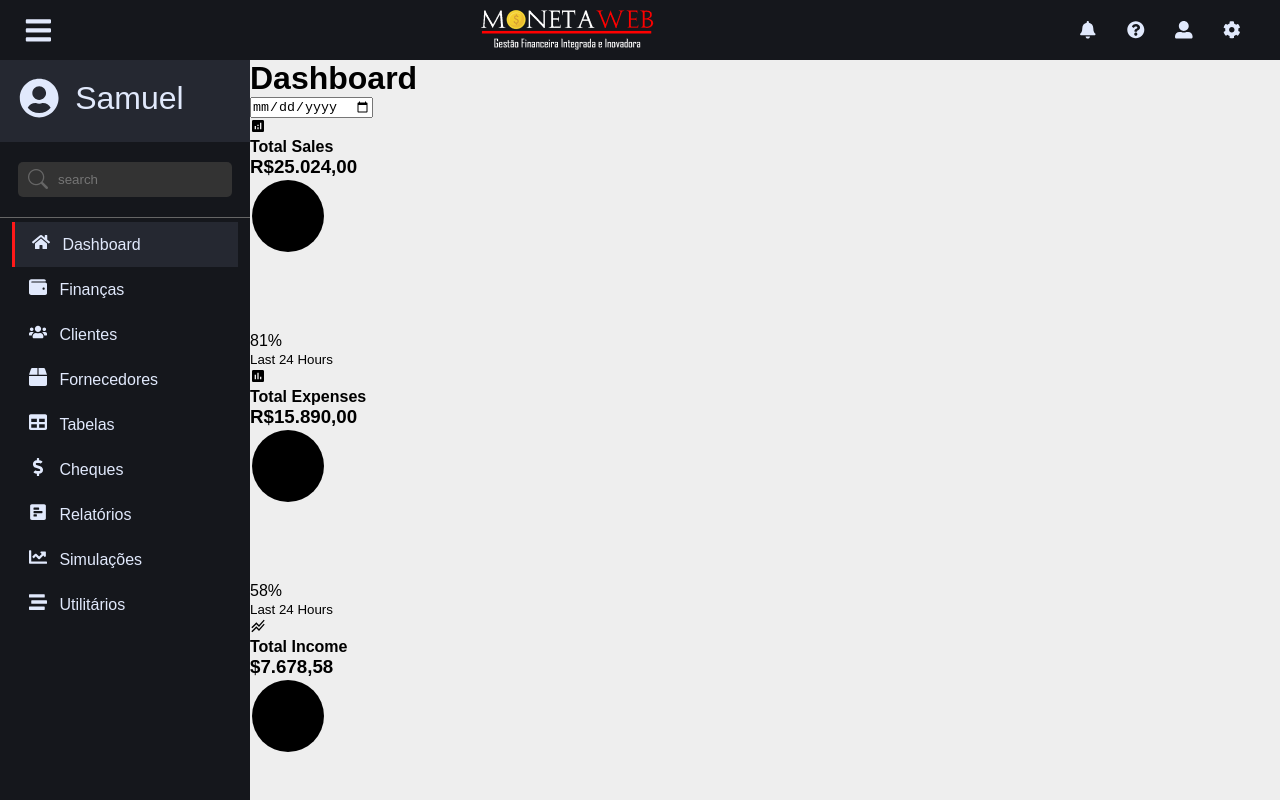
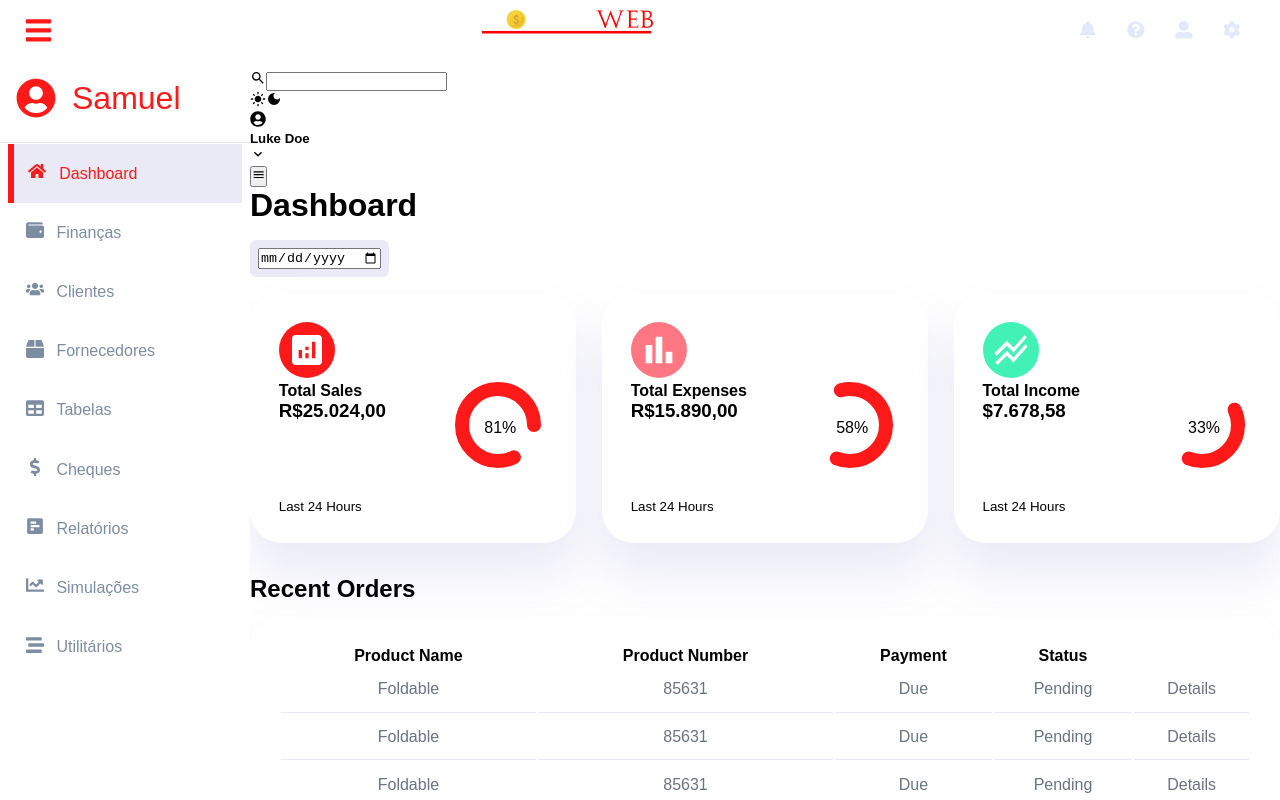
Before and after one commit to liviocandman/Moneta, a React (Vite) app: page / in a window 1280 px wide. Shown: the top 800 px of the page. Built offline with nearby package versions, Linux system fonts and the light colour scheme.

Commit message:
in progress

```diff
--- a/src/App.css
+++ b/src/App.css
@@ -1,3 +1,28 @@
+/* ----------- ROOT VARIABLE -----------*/
+:root {
+  --color-primary: #FF1919;
+  --color-danger: #ff7782;
+  --color-success: #41f1b6;
+  --color-warning: #ffbb55;
+  --color-white: #fff;
+  --color-info-dark: #7d8da1;
+  --color-info-light: #dce1eb;
+  --color-dark: #363949;
+  --color-light: rgba(132, 139, 200, 0.18);
+  --color-dark-variant: #677483;
+  --color-background: #f6f6f9;
+
+  --card-border-radius: 2rem;
+  --border-radius-1: 0.4rem;
+  --border-radius-2: 0.8rem;
+  --border-radius-3: 1.2rem;
+
+  --card-padding: 1.8rem;
+  --padding-1: 1.2rem;
+
+  --box-shadow: 0 2rem 3rem var(--color-light);
+}
+
 *{
   margin: 0;
   padding: 0;
@@ -10,14 +35,14 @@ li{
   list-style: none;
 }
 body{
-  background-color: #eee;
+  background-color: --color-background;
   font-family: 'Nunito Sans', sans-serif;
 }
 
 
 /* width */
 ::-webkit-scrollbar {
-  width: 1px;
+  width: 3px;
 
 }
 
@@ -42,7 +67,7 @@ body{
 }
 
 .nav {
-  background: #15171c;
+  background: var(--color-white);
   height: 60px;
   display: flex;
   justify-content: space-between;
@@ -50,8 +75,8 @@ body{
   top: 0;
   left: 0;
   width: 100%;
-  position: relative;
-  transition: 0.5s;
+  position: fixed;
+  transition: all 300ms ease;
 }
 .nav .nav_logo{
   margin-left: 1rem;
@@ -75,13 +100,14 @@ body{
 }
 .side-menu{
   position: fixed;
-  background: #15171c;
+  background: var(--color-white);
   width: 250px;
   height: 100vh;
   box-sizing: border-box;
   padding:  0;
   transition: width .2s ease-in;
   overflow-y: scroll;
+  top: 60px;
 
 }
 
@@ -91,7 +117,7 @@ body{
 
 .nav .toggle-menu-btn{
   font-size: 1.8rem;
-  color:#e1e9fc;
+  color: var(--color-primary);
   display: flex;
   margin-left: 1.5rem;
   height: 60px;
@@ -100,7 +126,7 @@ body{
 }
 
 .nav .toggle-menu-btn:hover{
-  color: #FF1919;
+  color: var(--color-info-dark);
 }
 
 .side-menu .top-section{
@@ -111,8 +137,8 @@ body{
     height: 50px;
     text-decoration:none;
     font-size: 30px;
-    background: #252831;
-    color: #e1e9fc;
+
+    color: var(--color-primary);
     cursor: pointer;
     text-decoration:none;
 }
@@ -129,7 +155,7 @@ body{
   height: 40px;
   max-width: 100%;
   max-height: 100%;
-  padding-left: 0.2rem;
+
 }
 .side-menu .top-section .avatar span{
   position: absolute;
@@ -139,6 +165,7 @@ body{
   transition: opacity .2s ease-in;
   font-size: 2rem;
   padding-left: 1rem;
+  font-weight: 500;
 }
 .side-menu.inactive .top-section .avatar span{
   opacity: 0;
@@ -146,59 +173,34 @@ body{
   height: 0;
   overflow: hidden;
 }
-.side-menu .search-controller{
-  color: #fff;
-  position: relative;
-  margin: 18px;
-}
-.side-menu .search-controller .search-btn{
-  width: 40px;
-  height: 35px;
-  position: absolute;
-  background: transparent;
-  border: 0;
-  font-size: 20px;
-  color: #666;
-}
-.side-menu .search-controller input[type=text]{
-  border: 0;
-  outline: none;
-  height: 35px;
-  background: #333;
-  border-radius: 5px;
-  display: block;
-  margin: 20px 0;
-  width: 100%;
-  box-sizing: border-box;
-  padding-left: 40px;
-  color: #666;
-}
+
 .side-menu .main-menu .menu-item{
-  color: #e1e9fc;
+  color: var(--color-info-dark);
   text-decoration: none;
   display: flex;
   font-size: 1rem;
   cursor: pointer;
-  padding:15px;
-  height: 15px;
-  transition: all 0.5s;
+  margin: 0 0.5rem;
+  height: 3.7rem;
+  transition: all 300ms ease;
   align-items: center;
-  margin: 0 ;
-
-  margin: 0 12px;
-
 }
 
 .side-menu .main-menu .menu-item.active{
-  background: #252831;
-  border-left: 3px solid #FF1919;
+  background: var(--color-light);
+  color: var(--color-primary);
+  border-left: 6px solid var(--color-primary);
 }
-.side-menu .main-menu .menu-item:hover{
-  background: #252831;
+.side-menu .main-menu .menu-item.active .menu-icon{
+  margin-left: 0.9rem;
+}
+
+.side-menu .main-menu .menu-item:hover .menu-icon{
+  margin-left: calc(1.8rem - 3px);
 }
 
 .side-menu .main-menu{
-  height: 100vh;
+  height: 80%;
   overflow-y: scroll;
 }
 /* not required any more */
@@ -209,11 +211,13 @@ body{
 .side-menu .main-menu .menu-item .menu-icon{
   display: inline-block;
   font-size: 18px;
-  margin-left: 0.1rem;
+  margin-left: 1.1rem;
+  transition: all 300ms ease;
 }
 
 .side-menu .main-menu .menu-item span{
   margin-left: 0.8rem;
+  transition: all 300ms ease;
 }
 
 .side-menu.inactive .main-menu .menu-item span, .side-menu.inactive .main-menu .sub-menu span{
@@ -223,28 +227,27 @@ body{
   overflow: hidden;
 }
 
-.side-menu .main-menu .sub-menu-line{
-  margin: 0 15px;
-  border-left: 1px solid #666;
-}
 .side-menu .main-menu .sub-menu{
-  color: #e1e9fc;
+  color: var(--color-info-dark);
   text-decoration: none;
   display: flex;
   font-size: 1rem;
   cursor: pointer;
-  padding:15px;
-  height: 15px;
+  margin: 0 0.5rem;
+  height: 3.7rem;
   transition: all 0.5s;
   align-items: center;
+  background: #f2f2f2;
 }
 
 .side-menu .main-menu .sub-menu.active{
-  background: #252831;
-  border-left: 3px solid #FF1919;
+  background: var(--color-light);
+  color: var(--color-primary);
+  border-left: 6px solid var(--color-primary);
+
 }
-.side-menu .main-menu .sub-menu:hover{
-  background: #252831;
+.side-menu .main-menu .sub-menu:hover .menu-icon{
+  margin-left: calc(1.8rem - 3px);
 }
 
 .side-menu .main-menu .sub-menu span{
@@ -253,16 +256,14 @@ body{
 
 
 .side-menu .main-menu .sub-menu .menu-icon{
-  margin-left: 0.8rem;
+  margin-left: 1.8rem;
 }
 .side-menu.inactive .main-menu .sub-menu .menu-icon{
-  margin-left: 0;
+  margin-left: 1.5rem;
 }
 .divider {
   height: 1px;
-  border-top: solid 1px #666;
-  margin-bottom: 3px;
-
+  border-top: solid 1px var(--color-light);
 }
 .container{
   margin-left: 250px;
--- a/src/components/layout/Navbar.jsx
+++ b/src/components/layout/Navbar.jsx
@@ -1,16 +1,33 @@
+import * as MdIcons from 'react-icons/md'
+import * as FaIcons from 'react-icons/fa'
+import { NavLink } from "react-router-dom";
 
 const Navbar = () => {
   return (
     <>
+      <div className='navbar'>
+        <div className="search-bar">
+          <MdIcons.MdSearch />
+          <input type="search" />
+        </div>
+        <div className="profile-area">
+          <div className="theme-btn">
+            <MdIcons.MdLightMode />
+            <MdIcons.MdDarkMode />
+          </div>
+          <div className="profile">
+            <div className="profile-photo">
+              <FaIcons.FaUserCircle />
+            </div>
+            <h5>Luke Doe</h5>
+            <MdIcons.MdExpandMore />
+          </div>
+          <button id="menu-btn">
+            <MdIcons.MdMenu />
+          </button>
 
-            <div className="nav">
-
-                <div className="nav-logo">
-
-                </div>
-                <div>asoiasfu</div>
-            </div>
-
+        </div>
+      </div>
     </>
   )
 }
--- a/src/components/pages/ClientesAdicionar.jsx
+++ b/src/components/pages/ClientesAdicionar.jsx
@@ -1,7 +1,7 @@
 
 const ClientesAdicionar = () => {
   return (
-    <div>ClientesAdicionar</div>
+    <div className="main">ClientesAdicionar</div>
   )
 }
 
--- a/src/components/pages/ClientesLista.jsx
+++ b/src/components/pages/ClientesLista.jsx
@@ -1,7 +1,7 @@
 
 const ClientesLista = () => {
   return (
-    <div>ClientesLista</div>
+    <div className="main">ClientesLista</div>
   )
 }
 
--- a/src/components/pages/Dashboard.css
+++ b/src/components/pages/Dashboard.css
@@ -1,29 +1,137 @@
-/* ----------- ROOT VARIABLE -----------*/
-:root {
-    --color-success: #41f1b6;
-    --color-warning: #ffbb55;
-    --color-white: #fff;
-    --color-info-dark: #7d8da1;
-    --color-info-light: #dce1eb;
-    --color-dark: #363949;
-    --color-light: rgba(132, 139, 200, 0.18);
-    --color-dark-variant: #677483;
-    --color-background: #f6f6f9;
 
-    --card-border-radius: 2rem;
-    --border-radius-1: 0.4rem;
-    --border-radius-2: 0.8rem;
-    --border-radius-3: 1.2rem;
 
-    --card-padding: 1.8rem;
-    --padding-1: 1.2rem;
-
-    --box-shadow: 0 2rem 3rem var(--color-light);
+.main {
+    margin-top: 4.4rem;
+}
+.main .date{
+    display: inline-block;
+    background: var(--color-light);
+    border-radius: var(--border-radius-1);
+    margin-top: 1rem;
+    padding: 0.5rem;
+}
+.main .date input[tyoe="date"] {
+    background: transparent;
+    color: var(--color-dark);
 }
 
-.main {
-    margin-top: 1.4rem;
+/* ========== INSIGHTS ========== */
+
+.main .insights {
+    display: grid;
+    grid-template-columns: repeat(3, 1fr);
+    gap: 1.6rem;
 }
-.main.date{
+.main .insights > div {
+    background: var(--color-white);
+    padding: var(--card-padding);
+    border-radius: var(--card-border-radius);
+    margin-top: 1rem;
+    box-shadow: var(--box-shadow);
+    transition: all 300ms ease;
+}
+.main .insights > div:hover {
+    box-shadow:none;
+}
+.main .insights >div .icon-dashboard {
+    background: var(--color-primary);
+    padding: 0.5rem;
+    border-radius: 50%;
+    color: var(--color-white);
+    font-size: 2rem;
+    width: 40px;
+    height: 40px;
+}
+.main .insights >div.expenses .icon-dashboard{
+    background: var(--color-danger);
+}
+.main .insights >div.income .icon-dashboard{
+    background: var(--color-success);
+}
+.main .insights >div .middle {
+    display: flex;
+    align-item: center;
+    justify-content: space-between;
+}
+.main .insights .progress{
+    position: relative;
+    width: 92px;
+    height: 92px;
+    border-radius: 50%;
+}
+.main .insights svg {
+    width: 7rem;
+    height: 7rem;
+}
+.main .insights svg circle {
+    fill: none;
+    stroke: var(--color-primary);
+    stroke-width: 14;
+    stroke-linecap: round;
+    transform: translate(5px, 5px);
+    stroke-dasharray: 110;
+    stroke-dashoffset: 92;
+}
+.main .insights .sales svg circle {
+    stroke-dasharray: 200;
+    stroke-dashoffset: -40;
+}
+.main .insights .expenses svg circle {
+    stroke-dasharray: 90;
+    stroke-dashoffset: 20;
+}
+.main .insights .income svg circle {
+    stroke-dasharray: 140;
+    stroke-dashoffset: 70;
+}
+.main .insights .progress .number{
+    position: absolute;
+    top: 0;
+    left: 0;
+    height: 100%;
+    widht: 100%;
+    display: flex;
+    justify-content: center;
+    align-items: center;
+    margin-left: 1.8rem;
+}
+.main .insights small {
+    margin-top: 1.6rem;
+    display: block;
+}
 
+/* ========== RECENT ORDERS ========== */
+
+.main .recent-orders {
+    margin-top: 2rem;
 }
+.main .recent-orders h2{
+    margin-bottom: 0.8rem;
+}
+.main .recent-orders table{
+    background: var(--color-white);
+    width: 100%;
+    border-radius: var(--card-border-radius);
+    padding: var(--card-padding);
+    text-align: center;
+    box-shadow: var(--box-shadow);
+    transition: all 300ms ease;
+}
+.main .recent-orders table:hover{
+    box-shadow: none;
+}
+.main table tbody td {
+    height: 2.8rem;
+    border-bottom: 1px solid var(--color-light);
+    color: var(--color-dark-variant);
+}
+.main table tbody tr:last-child td{
+    border: none;
+}
+.main .recent-orders a {
+    text-align: center;
+    display: block;
+    margin: 1rem auto;
+    text-decoration: none;
+    color: var(--color-primary);
+}
--- a/src/components/pages/Dashboard.jsx
+++ b/src/components/pages/Dashboard.jsx
@@ -1,8 +1,14 @@
+
+import './Dashboard.css'
 import * as MdIcons from "react-icons/md";
+
+import Navbar from '../layout/Navbar';
 
 const Dashboard = () => {
   return (
+    <>
       <div className="main">
+      <Navbar />
         <h1>Dashboard</h1>
 
         <div className="date">
@@ -10,9 +16,10 @@ const Dashboard = () => {
         </div>
 
         <div className="insights">
+
           {/* ----- Sales ------- */}
           <div className="sales">
-          <span><MdIcons.MdAnalytics /></span>
+            <MdIcons.MdAnalytics className='icon-dashboard' />
             <div className="middle">
               <div className="lef">
                 <h4>Total Sales</h4>
@@ -32,7 +39,7 @@ const Dashboard = () => {
 
           {/* ----- Expenses ------- */}
           <div className="expenses">
-          <span><MdIcons.MdAssessment /></span>
+            <MdIcons.MdBarChart className='icon-dashboard' />
             <div className="middle">
               <div className="lef">
                 <h4>Total Expenses</h4>
@@ -52,7 +59,7 @@ const Dashboard = () => {
 
           {/* ----- Income ------- */}
           <div className="income">
-          <span><MdIcons.MdStackedLineChart /></span>
+            <MdIcons.MdStackedLineChart className='icon-dashboard'/>
             <div className="middle">
               <div className="lef">
                 <h4>Total Income</h4>
@@ -69,13 +76,64 @@ const Dashboard = () => {
             </div>
             <small className="text-muted">Last 24 Hours</small>
           </div>
+        </div>
+        {/* -------- END OF INSIGHTS ------- */}
 
+        <div className="recent-orders">
+          <h2>Recent Orders</h2>
+          <table>
+            <thead>
+              <tr>
+                <th>Product Name</th>
+                <th>Product Number</th>
+                <th>Payment</th>
+                <th>Status</th>
+                <th></th>
+              </tr>
+            </thead>
+            <tbody>
+              <tr>
+                <td>Foldable</td>
+                <td>85631</td>
+                <td>Due</td>
+                <td className='warning'>Pending</td>
+                <td className="primary">Details</td>
+              </tr>
+              <tr>
+                <td>Foldable</td>
+                <td>85631</td>
+                <td>Due</td>
+                <td className='warning'>Pending</td>
+                <td className="primary">Details</td>
+              </tr>
+              <tr>
+                <td>Foldable</td>
+                <td>85631</td>
+                <td>Due</td>
+                <td className='warning'>Pending</td>
+                <td className="primary">Details</td>
+              </tr>
+              <tr>
+                <td>Foldable</td>
+                <td>85631</td>
+                <td>Due</td>
+                <td className='warning'>Pending</td>
+                <td className="primary">Details</td>
+              </tr>
+            </tbody>
+          </table>
+          <a href="#">Show all</a>
         </div>
+      </div>
+      {/* ------------ End of MAIN ------------ */}
+      <div className="right">
+        <div className="top">
+          <button className="menu-btn">
 
-
-
-
+          </button>
         </div>
+      </div>
+    </>
   )
 }
 
--- a/src/components/sidebar/SideMenu.jsx
+++ b/src/components/sidebar/SideMenu.jsx
@@ -1,10 +1,8 @@
 import { useEffect, useState } from "react";
 import * as FaIcons from 'react-icons/fa'
 
+import logo from "../../assets/logo-monetaweb.png";
 import { NavLink } from "react-router-dom";
-
-
-import logo from "../../assets/logo-monetaweb.png";
 
 import MenuItem from "./MenuItem";
 
@@ -103,14 +101,11 @@ const SideMenu = (props) => {
   })
 
   return (
-
     <>
      <header className="nav" >
      <NavLink onClick={() => setInactive(!inactive)} className="toggle-menu-btn">
             <FaIcons.FaBars />
           </NavLink>
-
-
               <NavLink className="nav_logo" to="/">
                 <img src={logo} />
               </NavLink>
@@ -130,9 +125,8 @@ const SideMenu = (props) => {
                   </NavLink>
               </div>
           </header>
+      <div className={`side-menu ${inactive ? "inactive" : ""}`}>
 
-
-      <div className={`side-menu ${inactive ? "inactive" : ""}`}>
       <div className="main-menu">
         <NavLink className="top-section">
           <div className="avatar">
@@ -141,14 +135,6 @@ const SideMenu = (props) => {
           </div>
 
         </NavLink>
-
-
-          <div className="search-controller">
-            <button className="search-btn">
-              <i class="bi bi-search"></i>
-            </button>
-            <input type="text" placeholder="search" />
-          </div>
 
 
         <div className="divider">
```
Also changed, not shown: src/assets/luke.png (added). Lines whose indentation alone changed are shown as unchanged.
